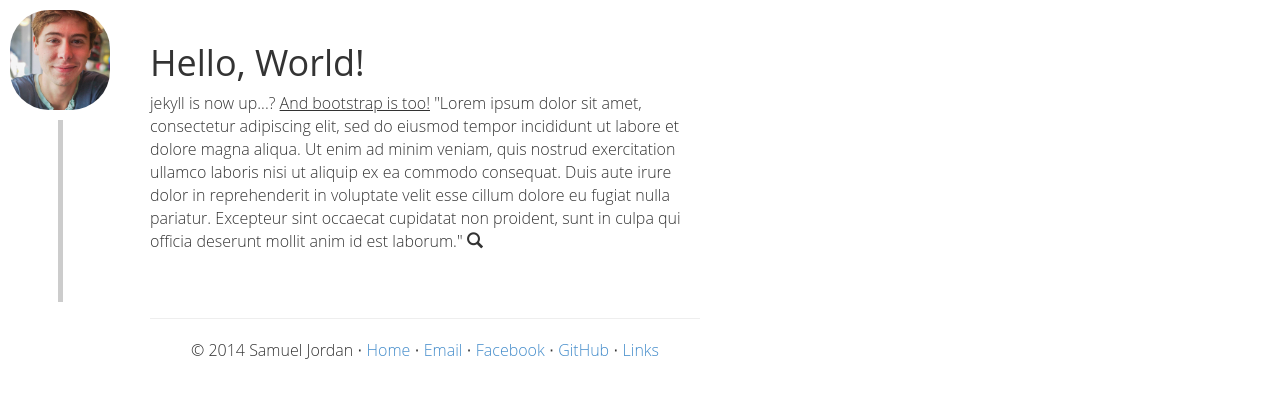
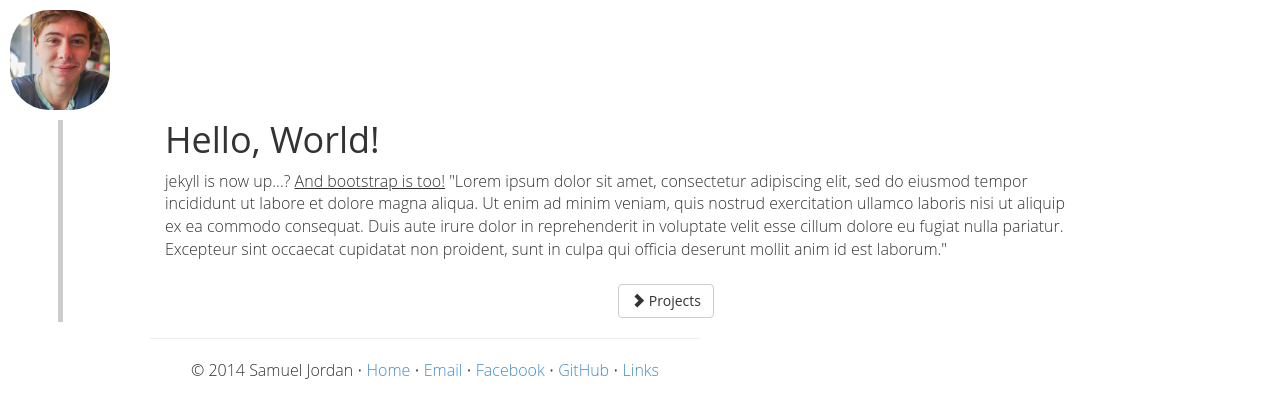
Before and after one commit to sfjordan/sfjordan.github.io, a Jekyll site: the page built from index.html, in a window 1280 px wide. Shown: the top 418 px of the page. Built offline with Jekyll 4.4.1, drawn with Linux system fonts in a browser that asks for light colours; nearby versions of some CDN libraries.

Commit message:
responsive stuff, add btn

```diff
--- a/_includes/foot.html
+++ b/_includes/foot.html
@@ -3,7 +3,7 @@
         <hr />
         &copy; 2014 Samuel Jordan
         &sdot;
-        <a target="_blank" href="/">Home</a>
+        <a href="/">Home</a>
         &sdot;
         <a target="_blank" href="mailto:sfjordan@princeton.edu">Email</a>
         &sdot;
--- a/_includes/head.html
+++ b/_includes/head.html
@@ -9,7 +9,7 @@
      <script src="http://ajax.googleapis.com/ajax/libs/jquery/1.7.1/jquery.min.js" type="text/javascript"></script>
     <script src="/bootstrap/js/bootstrap.min.js" type="text/javascript"></script>
 
-    <meta name="viewport" content="width=device-width, initial-scale=1">
+    <meta name="viewport" content="width=device-width, initial-scale=1.25">
 
     <a href="/"><div class="logo"></div></a>
     <div class="runner">&nbsp;</div>
--- a/_layouts/default.html
+++ b/_layouts/default.html
@@ -2,9 +2,12 @@
 <html>
     <body>
         {% include head.html %}
-
-        <div class="content-wrapper">
-            {{ content }}
+        <div class="container">
+            <div class="row-fluid">
+                <div class="content-wrapper" style="width:80%">
+                    {{ content }}
+                </div>
+            </div>
         </div>
 
         {% include foot.html %}
--- a/css/custom.css
+++ b/css/custom.css
@@ -27,3 +27,7 @@ body {
     top:0;
     font-family: 'Open Sans',sans-serif;
 }
+
+.content-wrapper {
+    padding-top: 100px;
+}
--- a/index.html
+++ b/index.html
@@ -3,10 +3,14 @@ layout: default
 title: Home
 ---
 
-<br/>
 <h1>Hello, World!</h1>
 jekyll is now up...?
 <u>And bootstrap is too!</u>
 "Lorem ipsum dolor sit amet, consectetur adipiscing elit, sed do eiusmod tempor incididunt ut labore et dolore magna aliqua. Ut enim ad minim veniam, quis nostrud exercitation ullamco laboris nisi ut aliquip ex ea commodo consequat. Duis aute irure dolor in reprehenderit in voluptate velit esse cillum dolore eu fugiat nulla pariatur. Excepteur sint occaecat cupidatat non proident, sunt in culpa qui officia deserunt mollit anim id est laborum."
-<span class="glyphicon glyphicon-search"></span>
-<br/><br/><br/>
+<br /><br />
+<center style="padding-left:90px">
+    <button class="btn btn-default" href="/">
+        <span class="glyphicon glyphicon-chevron-right"></span>
+        Projects
+    </button>
+</center>
```
